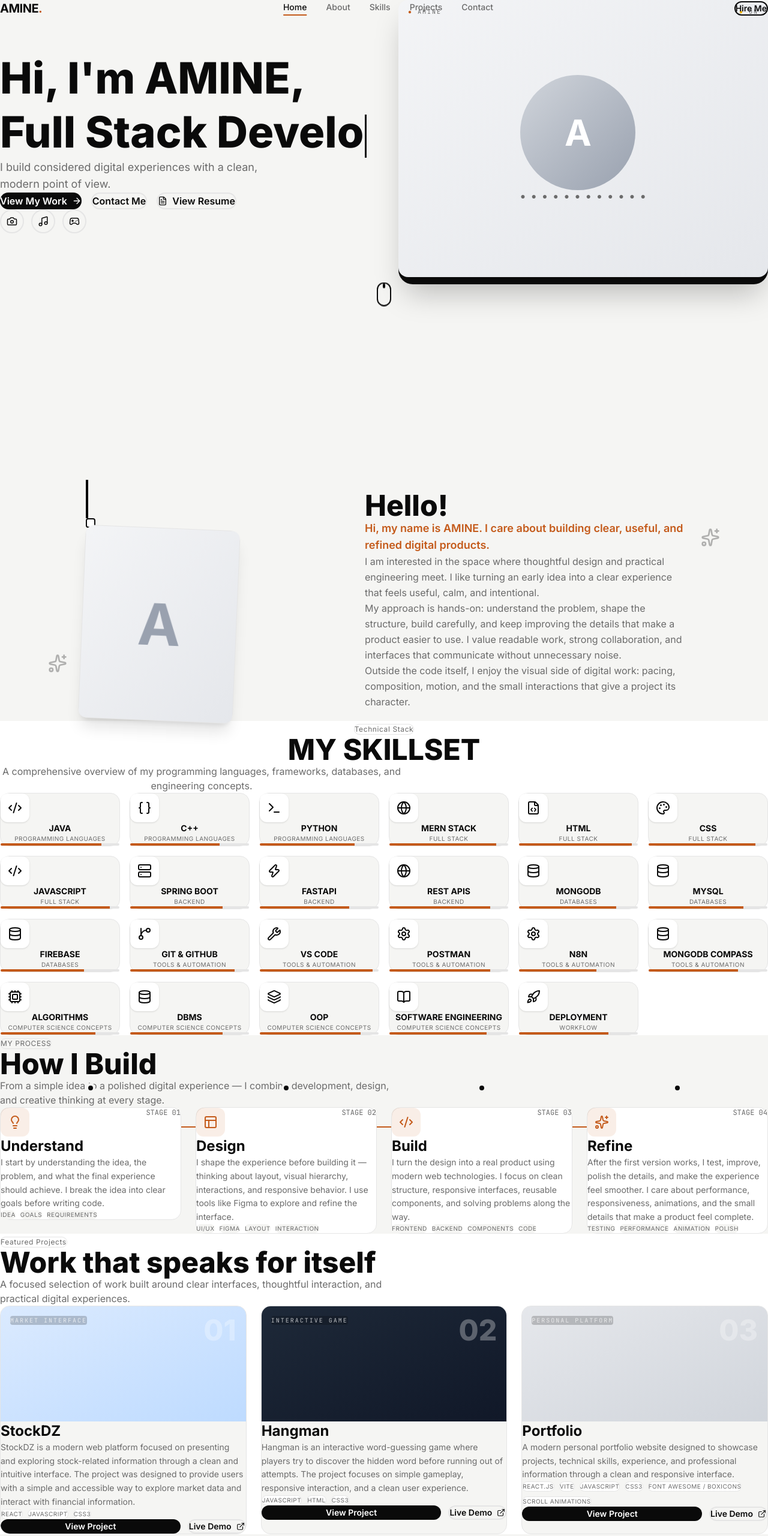
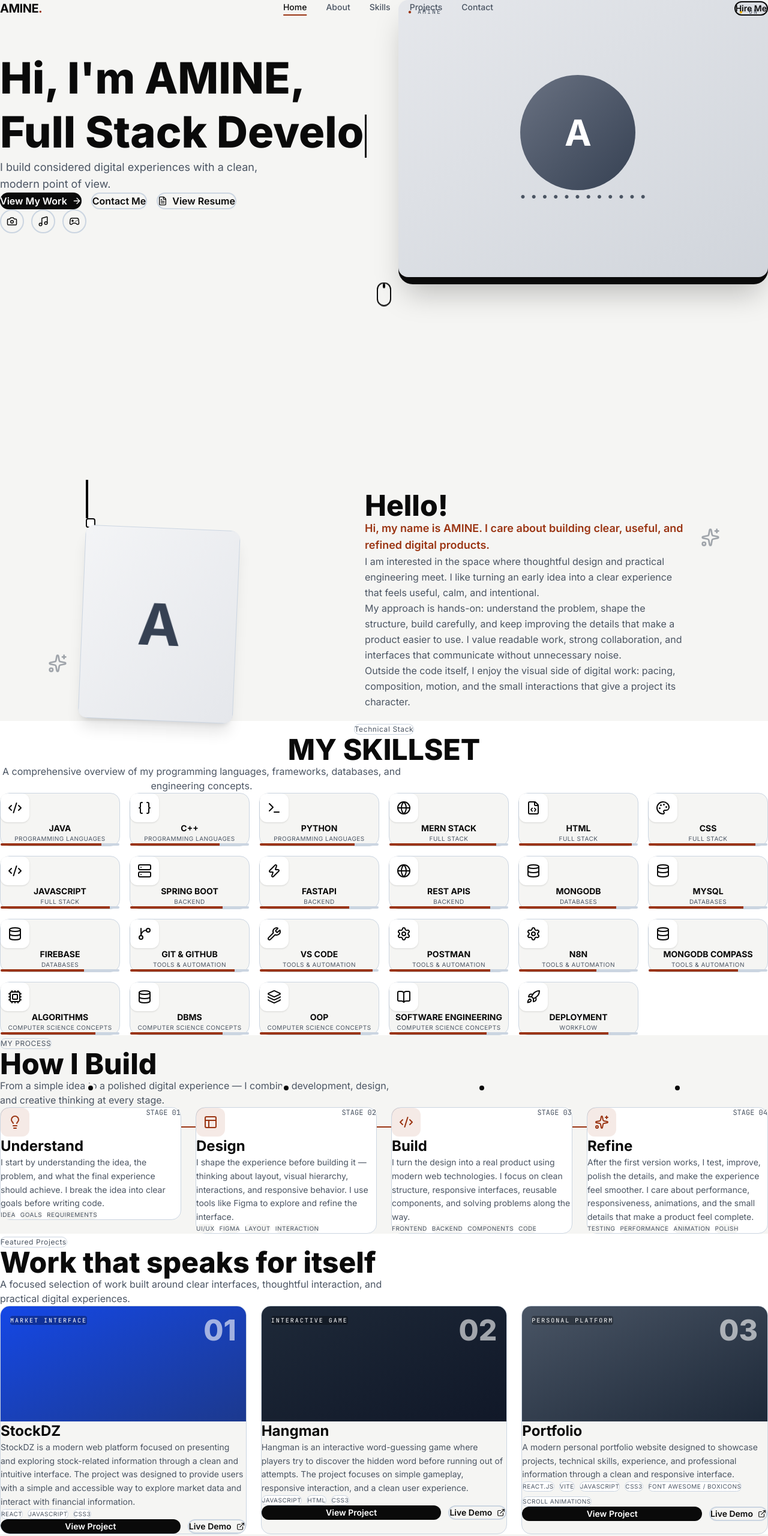
Before and after one commit to alifmassastronugroho/Portfolio, a Next.js app: page / in a window 1280 px wide. Shown: the top 2561 px of the page at 60% size. Built offline with nearby package versions, Linux system fonts and the light colour scheme.

Commit message:
Improve text color contrast across portfolio pages Meningkatkan kontras warna accent, muted, dan border. Memperjelas warna placeholder pada input. Memperbaiki keterbacaan teks pada bagian About dan Hero. Meningkatkan visibilitas nomor bab Journey. Memperjelas teks overlay pada kartu Projects.

```diff
--- a/src/app/globals.css
+++ b/src/app/globals.css
@@ -3,11 +3,11 @@
 
 @theme {
   --color-primary: #0a0a0a;
-  --color-accent: #c45a1a;
+  --color-accent: #9a3412;
   --color-bg: #f5f5f3;
   --color-card: #ffffff;
-  --color-muted: #6b6b6b;
-  --color-border: #e5e5e5;
+  --color-muted: #4b5563;
+  --color-border: #cbd5e1;
 
   --font-sans: 'Inter', sans-serif;
   --font-mono: 'JetBrains Mono', monospace;
@@ -34,6 +34,11 @@ body {
   background-color: var(--color-bg);
   color: var(--color-primary);
   overflow-x: hidden;
+}
+
+::placeholder {
+  color: var(--color-muted);
+  opacity: 1;
 }
 
 .grid-bg {
--- a/src/components/About.tsx
+++ b/src/components/About.tsx
@@ -20,7 +20,7 @@ export default function About() {
             <div className="w-4 h-4 bg-white border-2 border-primary rounded mx-auto -mt-1"></div>
             <div className="hanging-card bg-white rounded-2xl p-4 shadow-xl border border-border mt-2">
               <div className="w-64 h-80 bg-gradient-to-br from-gray-100 to-gray-200 rounded-xl flex items-center justify-center">
-                <div className="text-8xl font-bold text-gray-400">A</div>
+                <div className="text-8xl font-bold text-gray-700">A</div>
               </div>
             </div>
           </div>
--- a/src/components/Hero.tsx
+++ b/src/components/Hero.tsx
@@ -63,9 +63,9 @@ export default function Hero() {
                 </span>
               </div>
               {}
-              <div className="w-full h-full bg-gradient-to-br from-gray-100 to-gray-200 flex items-center justify-center">
+              <div className="w-full h-full bg-gradient-to-br from-gray-200 to-gray-300 flex items-center justify-center">
                 <div className="text-center">
-                  <div className="w-48 h-48 mx-auto rounded-full bg-gradient-to-br from-gray-300 to-gray-400 flex items-center justify-center text-6xl font-bold text-white">
+                  <div className="w-48 h-48 mx-auto rounded-full bg-gradient-to-br from-gray-500 to-gray-700 flex items-center justify-center text-6xl font-bold text-white">
                     A
                   </div>
                   <p className="mt-4 text-sm text-muted font-mono tracking-wider">
--- a/src/components/Journey.tsx
+++ b/src/components/Journey.tsx
@@ -103,7 +103,7 @@ export default function Journey() {
                 >
                   <div className="flex justify-between items-start mb-8">
                     <div>
-                      <p className="text-6xl font-extrabold text-primary/10">
+                      <p className="text-6xl font-extrabold text-primary/25">
                         {chapter.num} <span className="text-2xl">/ 07</span>
                       </p>
                       <p className="text-xs tracking-[3px] text-muted mt-2">CHAPTER {chapter.num}</p>
--- a/src/components/Projects.tsx
+++ b/src/components/Projects.tsx
@@ -10,7 +10,7 @@ const projects = [
     title: "StockDZ",
     desc: "StockDZ is a modern web platform focused on presenting and exploring stock-related information through a clean and intuitive interface. The project was designed to provide users with a simple and accessible way to explore market data and interact with financial information.",
     tech: ["REACT", "JAVASCRIPT", "CSS3"],
-    color: "from-blue-100 to-blue-200",
+    color: "from-blue-700 to-blue-900",
   },
   {
     num: "02",
@@ -26,7 +26,7 @@ const projects = [
     title: "Portfolio",
     desc: "A modern personal portfolio website designed to showcase projects, technical skills, experience, and professional information through a clean and responsive interface.",
     tech: ["REACT.JS", "VITE", "JAVASCRIPT", "CSS3", "FONT AWESOME / BOXICONS", "SCROLL ANIMATIONS"],
-    color: "from-gray-200 to-gray-300",
+    color: "from-gray-600 to-gray-800",
   },
 ];
 
@@ -54,10 +54,10 @@ export default function Projects() {
             >
               {}
               <div className={`relative h-48 bg-gradient-to-br ${project.color} overflow-hidden`}>
-                <span className="absolute top-4 right-4 text-5xl font-extrabold text-white/30">
+                <span className="absolute top-4 right-4 text-5xl font-extrabold text-white/60">
                   {project.num}
                 </span>
-                <span className="absolute top-4 left-4 text-[10px] tracking-[2px] text-white/70 font-mono bg-black/20 px-2 py-1 rounded">
+                <span className="absolute top-4 left-4 text-[10px] tracking-[2px] text-white font-mono bg-black/30 px-2 py-1 rounded">
                   {project.category}
                 </span>
               </div>
```
